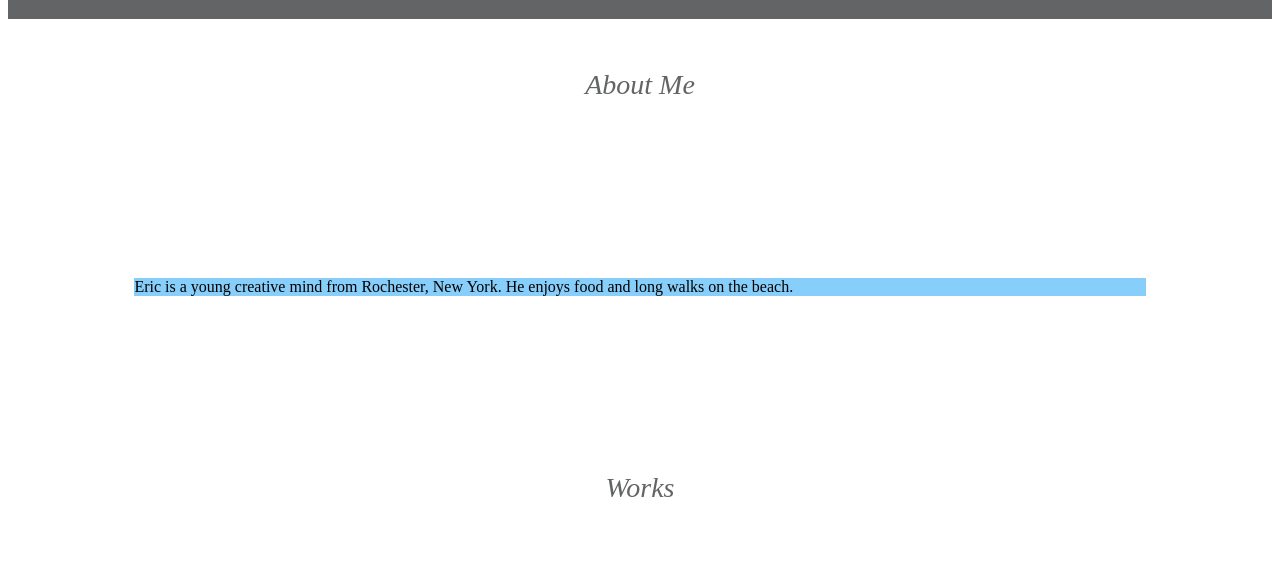
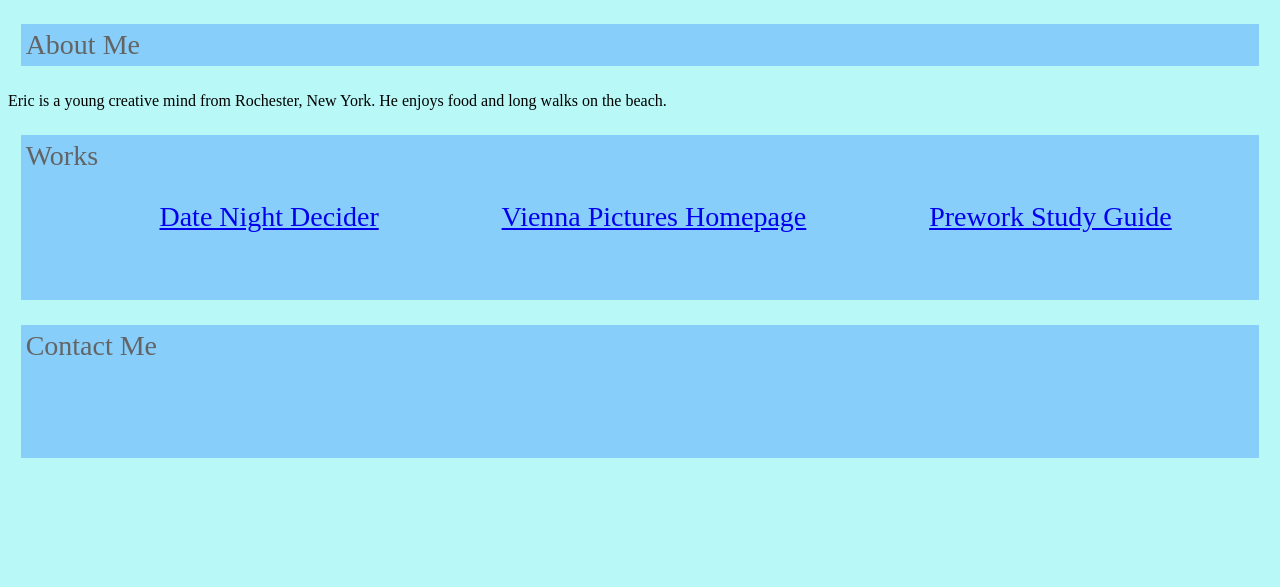
Before and after one commit to Ebyington/Portfolio, a plain HTML site: page index.html in a window 1280 px wide. Shown: the part 213-800 px from the top of the page. Drawn offline with Linux system fonts and the light colour scheme.

Commit message:
changes to css

```diff
--- a/assets/style.css
+++ b/assets/style.css
@@ -1,3 +1,6 @@
+html {
+  background-color: rgb(184, 248, 246);
+}
 .top {
   display: block;
   font-family: "Times New Roman", Times, serif;
@@ -15,25 +18,27 @@
   text-align: center;
   padding: 30px 20px;
   text-decoration: bolder;
-  font-size: 20px;
+  font-size: 25px;
 }
 .nav a:hover {
   color: rgb(40, 221, 231);
 }
-.worksection,
+.contact,
+.work,
 .about a{
-    display: block;
-    padding: 50px 20px;
+    display: flex;
+    flex-wrap: wrap;
+    padding: 5px 5px 5px;
     text-align: center;
     font-size: 28px;
     color: rgb(99, 100, 101);
-    font-style: italic;
+    background-color: lightskyblue;
+    margin: 2% 1%;
 }
-.about p{
-    display: flex;
-    flex-wrap: wrap;
-    background-color: lightskyblue;
-    margin: 10% 10%;
-    text-align: center;
-
+.window {
+  display: flex;
+  flex-wrap: wrap;
+  flex-direction: column;
+  padding: 5%;
+  width: fit-content;
 }
--- a/index.html
+++ b/index.html
@@ -9,23 +9,44 @@
 
   <body>
     <div class="top">
-      <h1>Eric Byington's Portfolio</h1>
+      <h1>Eric Byington's Portfolio
       <!-- nav bar w links -->
-      <div class="nav">
+       <div class="nav">
         <a href="#contact"> Contact </a>
         <a href="#about">About me</a>
         <a href="#work">Works</a>
       </div>
+    </h1>
     </div>
     <main>
+     <div class="sections">
+      <!-- about me section -->
       <div class="about">
         <a> About Me </a>
-        <p> Eric is a young creative mind from Rochester, New York. He enjoys food and long walks on the beach.</p>
+        <p>
+          Eric is a young creative mind from Rochester, New York. He enjoys food
+          and long walks on the beach.
+        </p>
       </div>
-      <div class="worksection">
+      <!-- works section -->
+      <div class="work">
         <a> Works</a>
-
+        <div class="window" id="date">
+          <a href="https://ebyington.github.io/supergroup1/">Date Night Decider</a>
+        </div>
+        <div class="window" id="image2">
+          <a href="https://viennamovies.com/">Vienna Pictures Homepage</a>
+        </div>
+        <div class="window" id="image3">
+          <a href="https://ebyington.github.io/Prework-study-guide/">Prework Study Guide</a>
+        </div>
       </div>
+      <!-- contact section -->
+      <div class="contact">
+        <a> Contact Me </a>
+        <div class="window" id="contactme"></div>
+      </div>
+     </div>
     </main>
   </body>
 </html>
```
